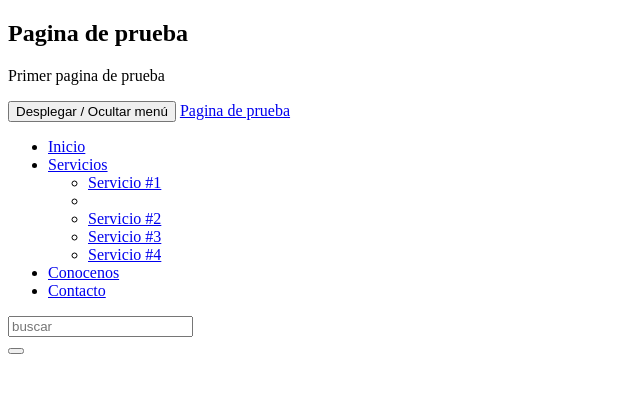
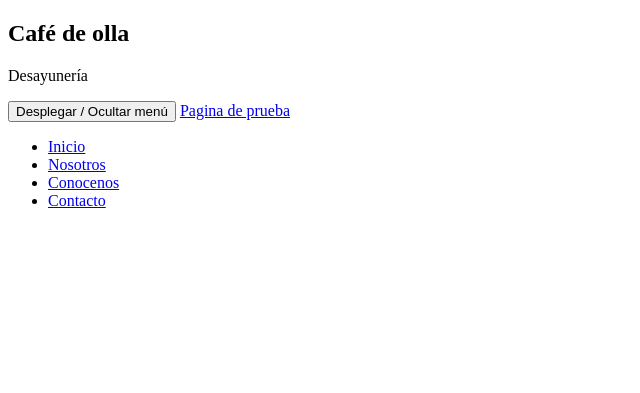
Before and after one commit to JoseSantillan97/prueba, a PHP site: page /modulos/header.html in a window 1280 px wide. Shown: the top 393 px of the page, without its empty margins (0-640 px from the left). Run offline with PHP 8.4, Linux system fonts and the light colour scheme.

Commit message:
Quite dropdown, puse imagen de contact us, cambie el color del navbar y jumbotron

```diff
--- a/modulos/footer.html
+++ b/modulos/footer.html
@@ -6,14 +6,14 @@
 	<title>Document</title>
 	<link rel="stylesheet" href="css/bootstrap.min.css">
 	<link rel="stylesheet" href="css/estilos.css">
-	<link href="//maxcdn.bootstrapcdn.com/font-awesome/4.1.0/css/font-awesome.min.css" rel="stylesheet">
+	<link href="http://maxcdn.bootstrapcdn.com/font-awesome/4.1.0/css/font-awesome.min.css" rel="stylesheet">
 	<script src="js/jquery.js"></script>
 	<script src="js/bootstrap.min.js"></script>
 </head>
 <body>
 	<footer>
 		<div class="text-center center-block"><hr>
-			<p class="txt-railway">Jose Alfredo &nbsp&nbsp&nbsp|&nbsp&nbsp&nbsp siguenos en...</p>
+			<p class="txt-railway">Cafe de olla &nbsp&nbsp&nbsp|&nbsp&nbsp&nbsp siguenos en...</p>
 	        <a href="https://www.facebook.com/"><i id="social-fb" class="fa fa-facebook-square fa-3x social"></i></a>
 		    <a href="https://twitter.com/"><i id="social-tw" class="fa fa-twitter-square fa-3x social"></i></a>
 		    <a href="https://plus.google.com"><i id="social-gp" class="fa fa-google-plus-square fa-3x social"></i></a>
--- a/modulos/header.html
+++ b/modulos/header.html
@@ -1,5 +1,5 @@
 <!DOCTYPE html>
-<html lang="en">
+<html lang="es">
 <head>
 	<meta charset="UTF-8">
 	<meta name="viewport" content="width=device-width, user-scalable=no, initial-scale=1.0, maximum-scale=1.0, minimum-scale=1.0">
@@ -11,15 +11,15 @@
 <!-- AQUI INICIA EL JumboTron -->
 	<section class="jumbotron">
 		<div class="container">
-			<h1 class="titulo-blog">Pagina de prueba</h1>
-			<p>Primer pagina de prueba</p>
+			<h1 class="titulo-blog">Caf&eacute; de olla</h1>
+			<p>Desayunería</p>
 		</div>
 	</section>
 <!-- AQUI TERMINA EL JUMBOTRON -->
 
 <!-- AQUI INICIA LA BARRA DE NAVEGACION SUPERIOR -->
 	<header>
-		<nav class="menu-fixed navbar-inverse navbar-static-top"  role="navigation">
+		<nav class="menu-fixed"  role="navigation">
 			<div class="container">
 				<div class="navbar-header">
 					<button type="button" class="navbar-toggle collapsed" data-toggle="collapse" data-target="#navegacion_j">
@@ -34,30 +34,10 @@
 				<div class="collapse navbar-collapse" id="navegacion_j">
 					<ul class="nav navbar-nav navbar-right">
 						<li class="active"><a href="?ruta=principal">Inicio</a></li>
-						<li class="dropdown">
-							<a href="#" class="dropdown-toggle" data-toggle="dropdown" role="button">
-								Servicios<span class="caret"></span>
-							</a>
-							<ul class="dropdown-menu" role="menu">
-								<li><a href="#">Servicio #1</a></li>
-								<li class="divider"></li>
-								<li><a href="#">Servicio #2</a></li>
-								<li><a href="#">Servicio #3</a></li>
-								<li><a href="#">Servicio #4</a></li>
-							</ul>
-						</li>
+						<li><a href="?ruta=nosotros">Nosotros</a></li>
 						<li><a href="?ruta=conocenos">Conocenos</a></li>
 						<li><a href="?ruta=contacto">Contacto</a></li>
 					</ul>
-
-					<form action="" class="navbar-form navbar-right" role="search">
-						<div class="form-group">
-							<input type="text" class="form-control" placeholder="buscar">
-						</div>
-						<button type="submit" class="btn btn-primary">
-							<span class="glyphicon glyphicon-search"></span>
-						</button>
-					</form>
 				</div>
 			</div>
 		</nav>
--- /dev/null
+++ b/paginas/nosotros.php
@@ -0,0 +1,3 @@
+<div>
+	<p>Lorem ipsum dolor sit amet, consectetur adipisicing elit. Numquam eligendi, sed possimus laudantium impedit, minus nobis sit aliquid dolore vel neque harum ex placeat obcaecati consequuntur earum nulla beatae praesentium!</p>
+</div>
--- a/paginas/principal.php
+++ b/paginas/principal.php
@@ -12,7 +12,7 @@
 
 
 <!-- AQUI INICIA EL CARRUSEL -->
-<div id="myCarousel" class="carousel slide" data-ride="carousel">
+<div id="myCarousel" class="carousel slide container-fluid" data-ride="carousel">
   <!-- Indicators -->
 	<ol class="carousel-indicators">
 		<li data-target="#myCarousel" data-slide-to="0" class="active"></li>
@@ -36,7 +36,7 @@
 </div>
 
   <!-- Left and right controls -->
-  <a class="left carousel-control" href="#myCarousel" data-slide="prev">
+  <a class="left carousel-control container-fluid" href="#myCarousel" data-slide="prev">
     <span class="glyphicon glyphicon-chevron-left"></span>
     <span class="sr-only">Previous</span>
   </a>
```
Also changed, not shown: css/estilos.css (+7 -2 lines), img/slide1.jpg.
